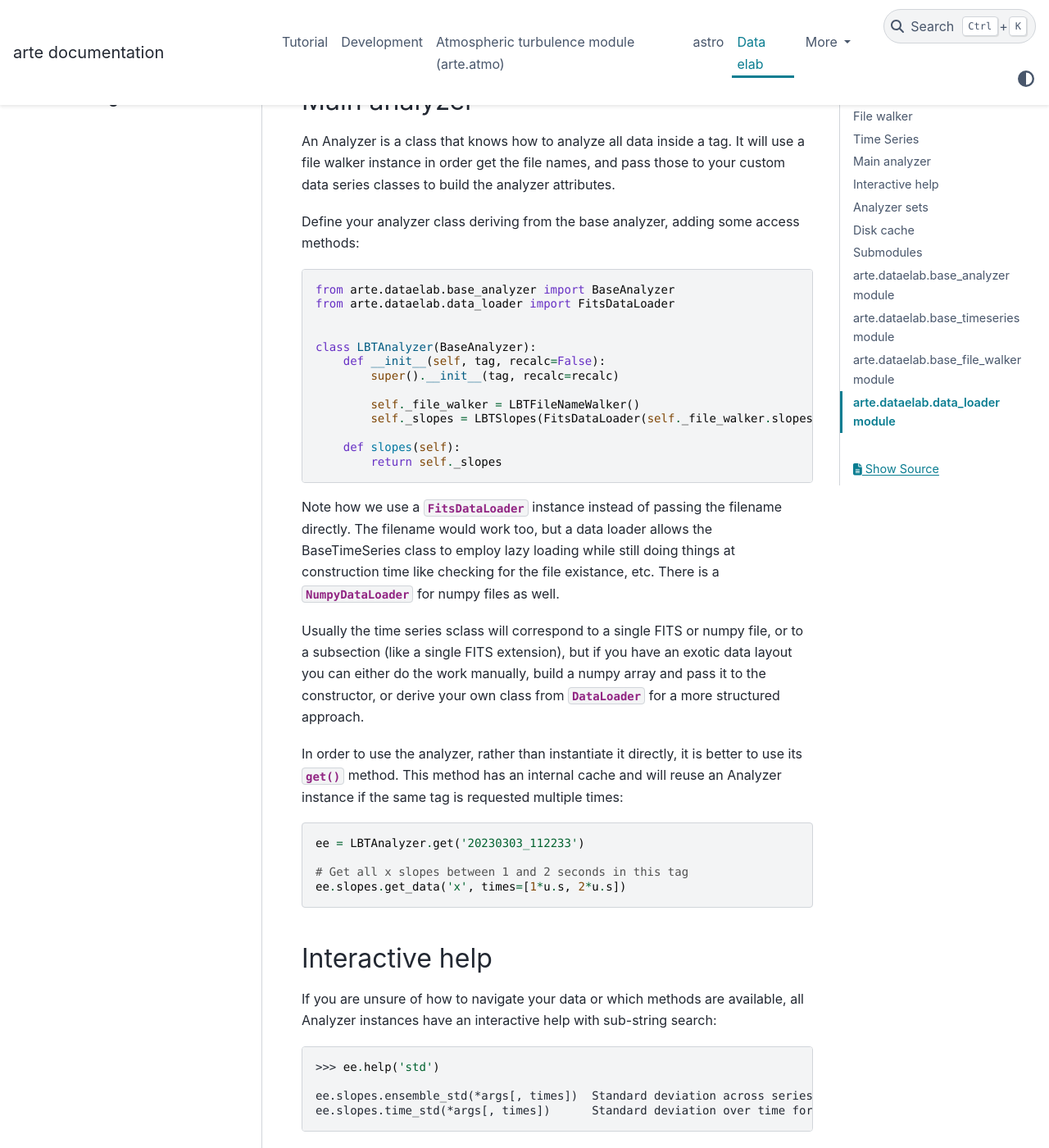
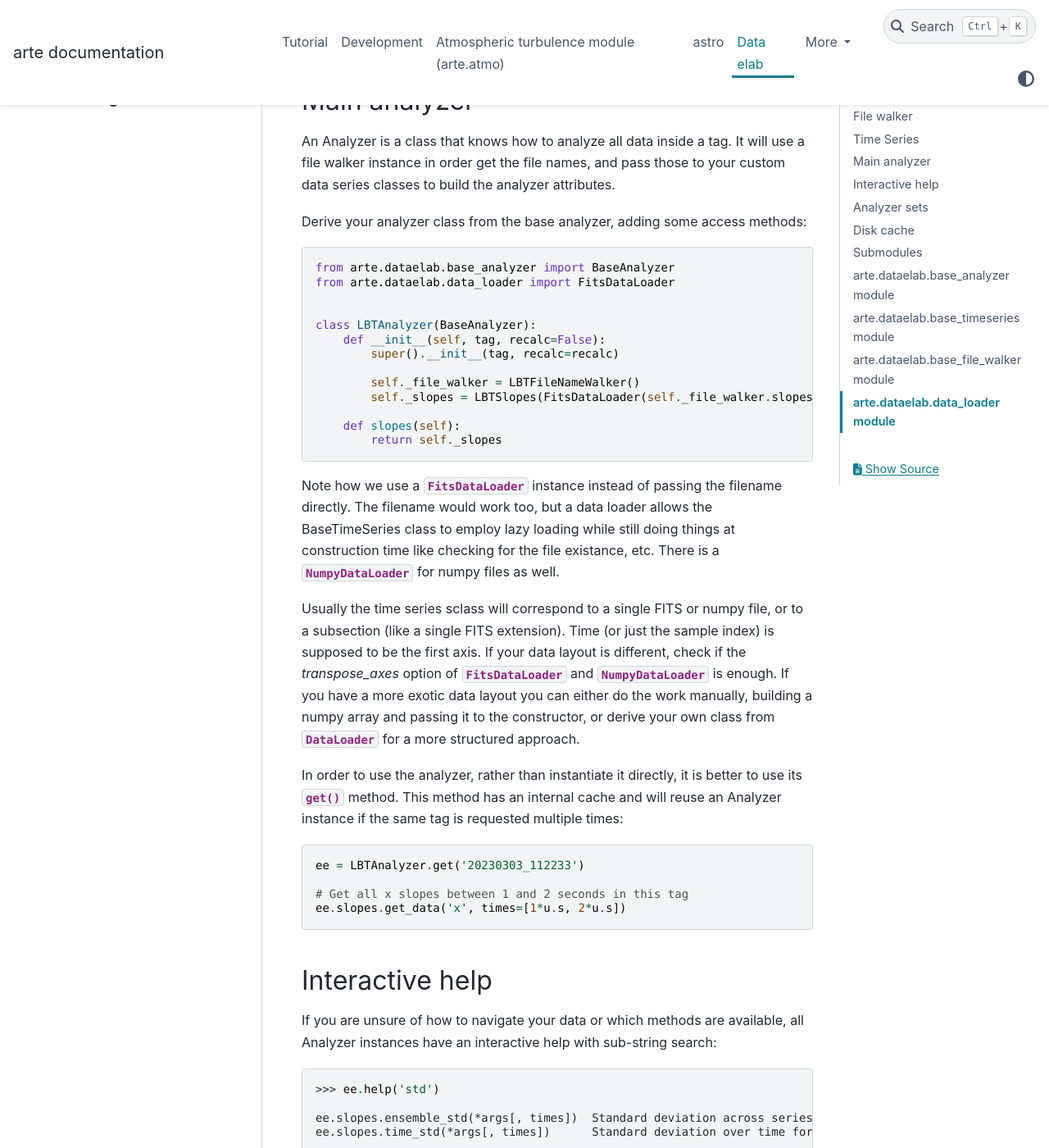
Before and after one commit to ArcetriAdaptiveOptics/arte, a Sphinx documentation site: the page built from docs/dataelab.rst, in a window 1280 px wide and 1400 px high, scrolled down 2167 px. Shown: the whole window at 82% size. Built offline with Sphinx 7.4.7 and the PyData theme 0.15.4, drawn with Linux system fonts in a browser that asks for light colours; pages that are not in the unit, such as notebooks, are missing from menus; the version number could not be read and is left out; some of the changed text lies outside the part shown.

Commit message:
small docs update

```diff
--- a/docs/dataelab.rst
+++ b/docs/dataelab.rst
@@ -29,7 +29,7 @@ In general, it should know how to:
   including any internal structure if any (e.g. if the tags are divided by day)
 * return the full path for each single data type stored inside a tag
 
-Define a class derived from :py:class:`~arte.dataelab.base_file_walker.AbstractFileNameWalker`,
+Derive your FileWalker class from :py:class:`~arte.dataelab.base_file_walker.AbstractFileNameWalker`,
 defining the :py:meth:`~arte.dataelab.base_file_walker.AbstractFileNameWalker.snapshot_dir()`
 method and an additional method for each file that you want to load::
 
@@ -100,7 +100,7 @@ An Analyzer is a class that knows how to analyze all data inside a tag.
 It will use a file walker instance in order get the file names, and
 pass those to your custom data series classes to build the analyzer attributes.
 
-Define your analyzer class deriving from the base analyzer, adding some access methods::
+Derive your analyzer class from the base analyzer, adding some access methods::
 
     from arte.dataelab.base_analyzer import BaseAnalyzer
     from arte.dataelab.data_loader import FitsDataLoader
@@ -124,9 +124,13 @@ at construction time like checking for the file existance, etc. There is a
 :py:class:`~arte.dataelab.data_loader.NumpyDataLoader` for numpy files as well.
 
 Usually the time series sclass will correspond to a single FITS or numpy file,
-or to a subsection (like a single FITS extension), but if you have
-an exotic data layout you can either do the work manually, build a numpy array
-and pass it to the constructor, or derive your own class from
+or to a subsection (like a single FITS extension). Time (or just the sample index)
+is supposed to be the first axis. If your data layout is different, check if the
+*transpose_axes* option of :py:class:`~arte.dataelab.data_loader.FitsDataLoader`
+and :py:class:`~arte.dataelab.data_loader.NumpyDataLoader` is enough.
+If you have a more exotic data layout
+you can either do the work manually, building a numpy array
+and passing it to the constructor, or derive your own class from
 :py:class:`~arte.dataelab.data_loader.DataLoader` for a more structured approach.
 
 In order to use the analyzer, rather than instantiate it directly, it is better
```
